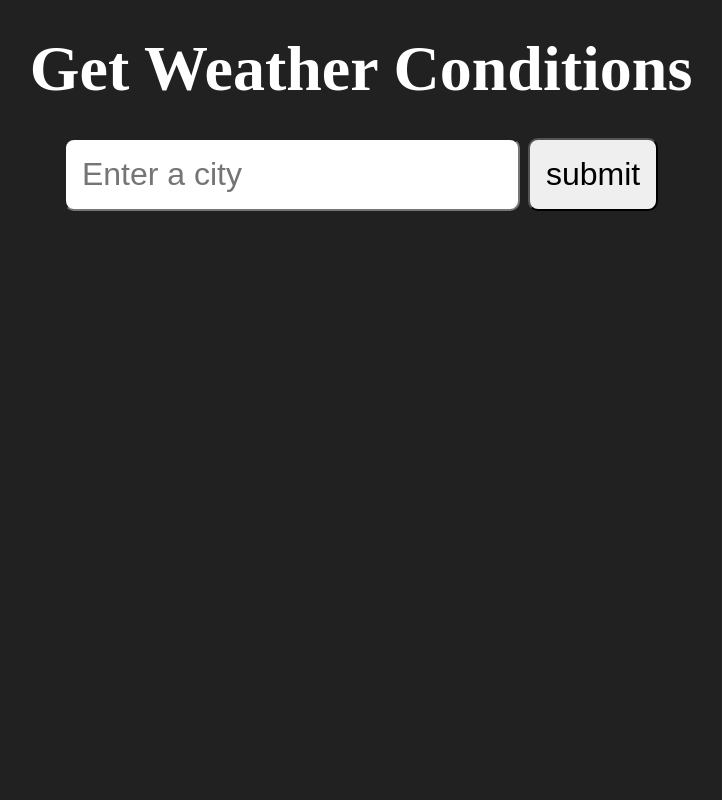
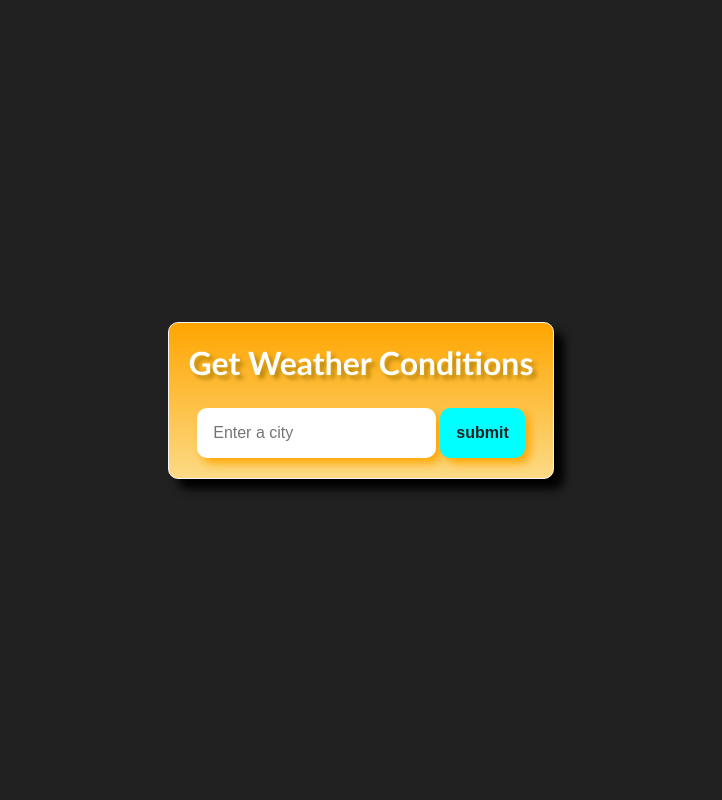
Before and after one commit to vickysawant19/Learn-Python, a Flask app: page / in a window 1280 px wide. Shown: the whole page, without its empty margins (279-1001 px from the left). Run offline with Flask 3, Linux system fonts and the light colour scheme.

Commit message:
final version

```diff
--- a/23project/server.py
+++ b/23project/server.py
@@ -33,6 +33,7 @@ def get_weather():
         'weather.html',
         title =weather_data["name"],
         status = weather_data["weather"][0]['description'].capitalize(),
+        icon = weather_data["weather"][0]["icon"],
         temp = f"{weather_data['main']['temp']:.1f}",
         feels_like = f"{weather_data['main']['feels_like']:.1f}"
     )
--- a/23project/static/styles/style.css
+++ b/23project/static/styles/style.css
@@ -9,16 +9,61 @@ body {
     color: white;
     min-height: 100vh;
     display: flex;
+
+    align-items: center;
+    justify-content: center;
+    padding: 2rem;
+    font-family: 'Gill Sans', 'Gill Sans MT', Calibri, 'Trebuchet MS', sans-serif;
+    font-size: 1rem;
+}
+
+.container {
+    border: 1px solid whitesmoke;
+    padding: 20px;
+    border-radius: 10px;
+    display: flex;
     flex-direction: column;
     align-items: center;
-    justify-content: start;
-    padding: 2rem;
-    gap: 2rem;
-    font-size: 2rem;
+    gap: 1rem;
+    background: linear-gradient(to bottom, orange,rgb(252, 218, 133));
+    box-shadow: 10px 10px 10px black;
+
 }
 
+h1,h2,p {
+    text-shadow: 4px 4px 4px darkgoldenrod;
+}
+
+h2,p{
+    color: brown;
+    font-size: 1.2rem;
+
+}
+
+.icon {
+    width: 100px;
+}
+
+
+
 input, button {
-    font-size: 2rem;
+    margin-top: 10px;
+    font-size: 1rem;
     padding: 1rem;
     border-radius: 10px;
+    border: none;
+    outline: none;
+    box-shadow: 5px 5px 10px orange;
 }
+button {
+    font-weight: 600;
+    color: #212121;
+    background-color: aqua;
+    transition: background-color, color .3s ease-in-out;
+}
+
+button:hover {
+    background-color: rgb(9, 75, 75);
+    color: aliceblue;
+    transition: background-color, color .4s ease-in-out;
+}
--- a/23project/templates/city-not-found.html
+++ b/23project/templates/city-not-found.html
@@ -11,6 +11,7 @@
     />
   </head>
   <body>
+    <div class="container">
       <h1>City Not Found</h1>
       <h2>Try again</h2>
 
@@ -18,5 +19,6 @@
         <input name="city" id="city" type="text" placeholder="Enter a city" />
         <button type="submit">submit</button>
       </form>
+    </div>
   </body>
 </html>
--- a/23project/templates/index.html
+++ b/23project/templates/index.html
@@ -11,10 +11,12 @@
     />
   </head>
   <body>
-    <h1>Get Weather Conditions</h1>
-    <form action="/weather">
-      <input name="city" id="city" type="text" placeholder="Enter a city" />
-      <button type="submit">submit</button>
-    </form>
+    <div class="container">
+      <h1>Get Weather Conditions</h1>
+      <form action="/weather">
+        <input name="city" id="city" type="text" placeholder="Enter a city" />
+        <button type="Submit">submit</button>
+      </form>
+    </div>
   </body>
 </html>
```
Also changed, not shown: 23project/templates/weather.html (+11 -0 lines). Lines whose indentation alone changed are shown as unchanged.
